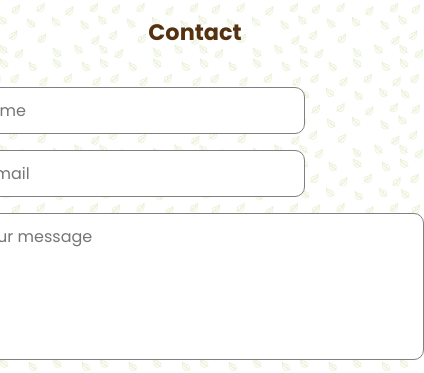
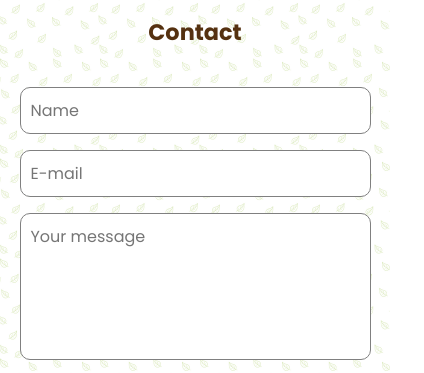
Before and after one commit to Somkash/Real-Home-Vases, a plain HTML site: page index.html in a window 390 px wide. Shown: the part 1750-2123 px from the top of the page, 424 px wide, since content can reach past the window. Drawn offline with Linux system fonts and the light colour scheme.

Commit message:
set width of form elements in mobile style

```diff
--- a/style-mobile.css
+++ b/style-mobile.css
@@ -169,10 +169,11 @@
   }
 
   .contact-form > *{
-    margin-block:1em;
+    margin:1em auto;
     border: 1px solid gray;
     padding:10px;
-    border-radius: 10px;;
+    border-radius: 10px;
+    width: 90%;
   }
 
   .map{
```
